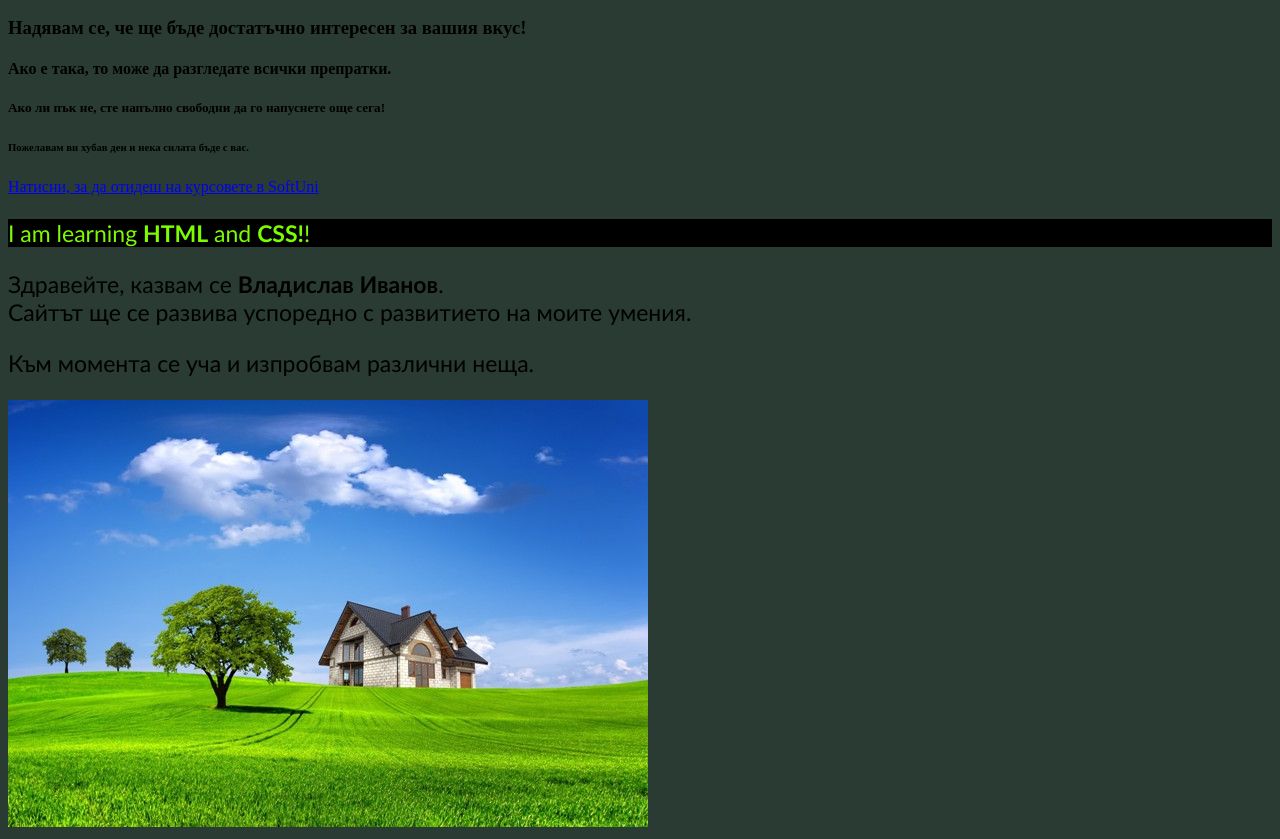
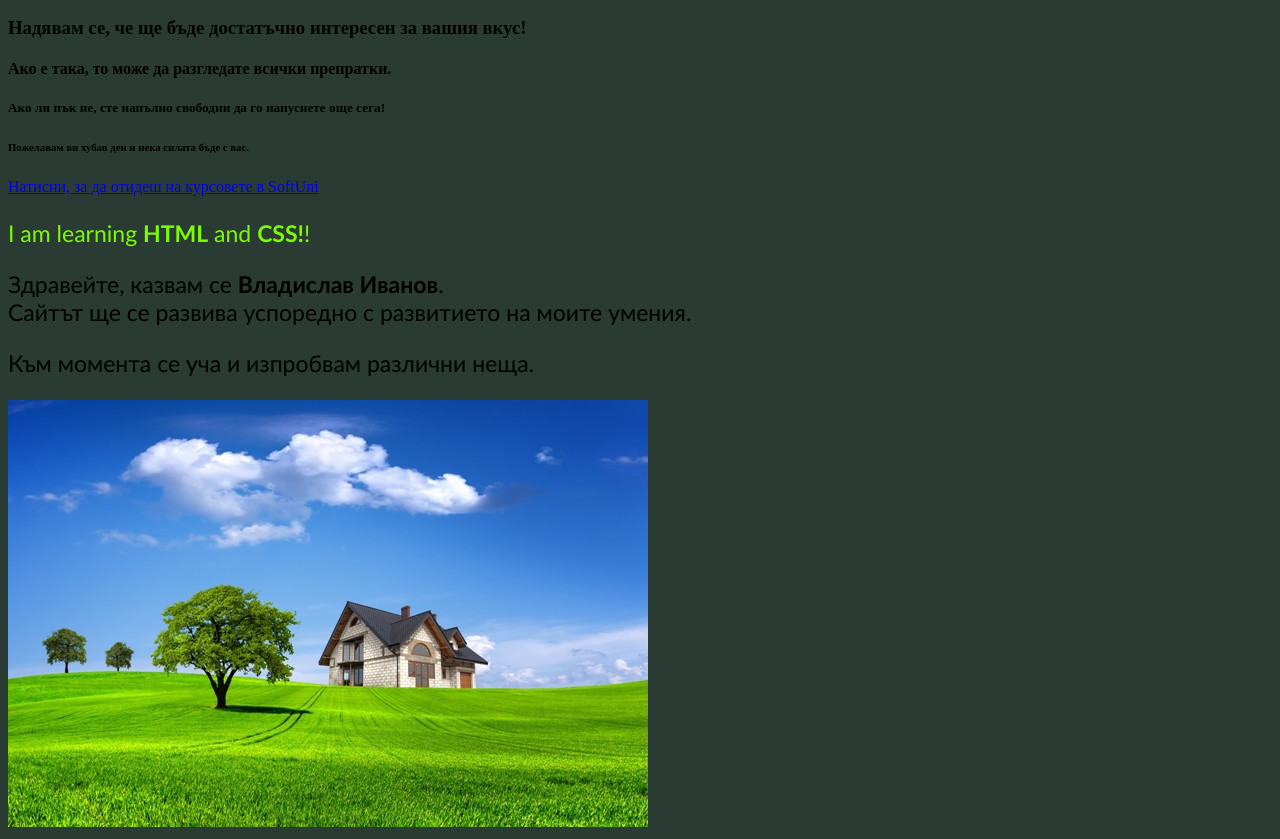
Before and after one commit to VladislavNedyalkovIvanov/it_support_bg.github.io, a plain HTML site: page index.html in a window 1280 px wide. Shown: the part 110-949 px from the top of the page. Drawn offline with Linux system fonts and the light colour scheme.

Commit message:
Update CSS_test.css

```diff
--- a/CSS_test.css
+++ b/CSS_test.css
@@ -8,7 +8,7 @@ p {
 }
 p.greenParagraph {
     color:lawngreen;
-    background-color: black;
+    background-color: #293B33;
 }
 h2.greenParagraph {
     color:lawngreen;
```
